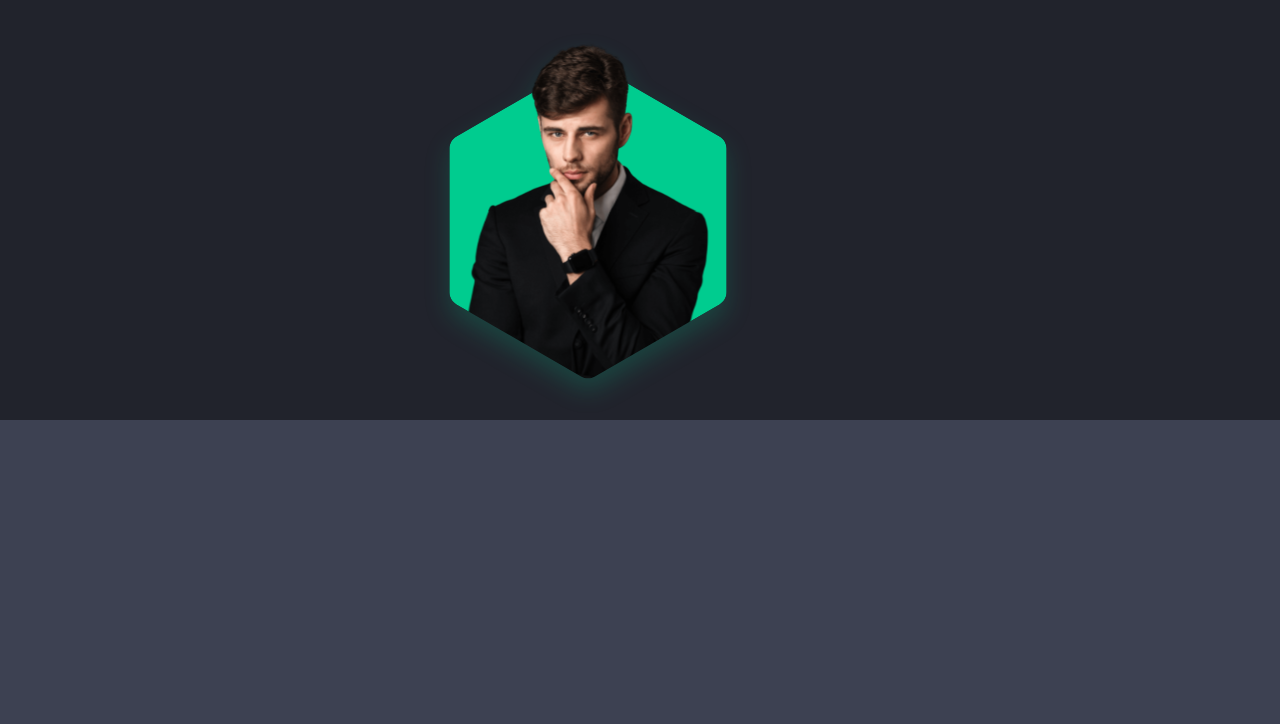
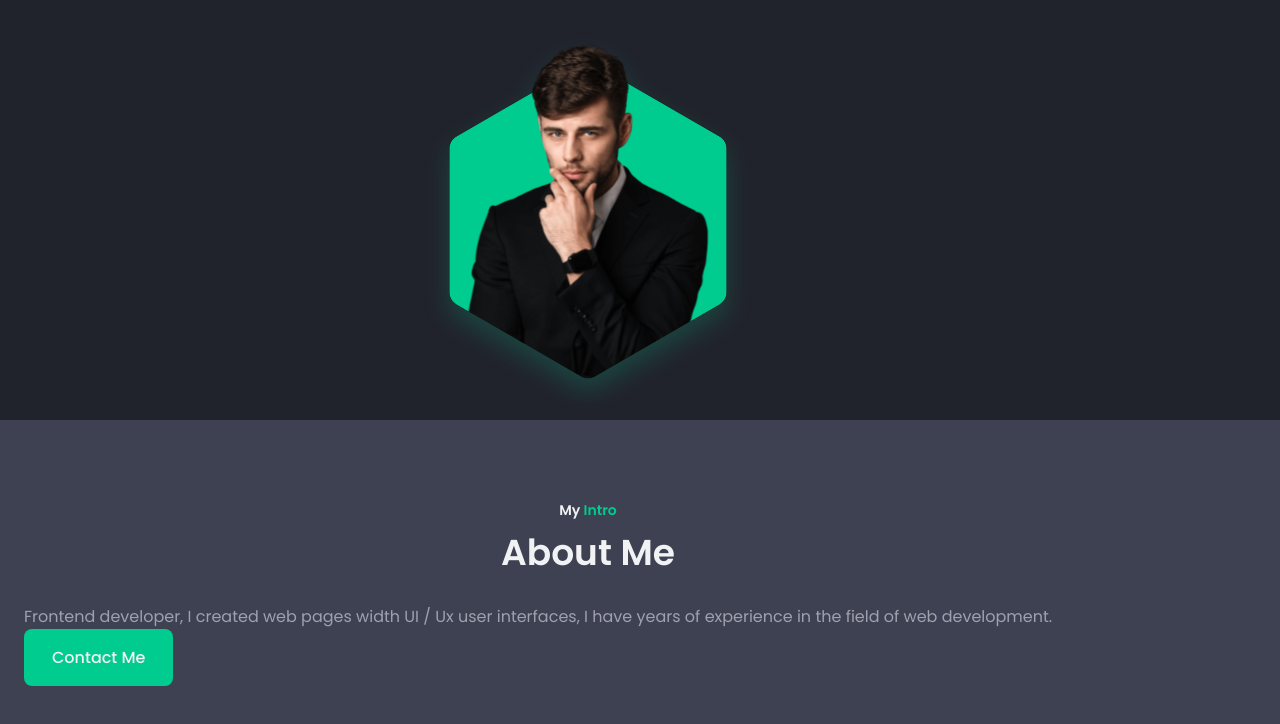
Before and after one commit to Mafaza-nazar/mafaza-portfolio, a plain HTML site: page index.html in a window 1280 px wide. Shown: the part 437-1161 px from the top of the page. Drawn offline with nearby package versions, Linux system fonts and the light colour scheme.

Commit message:
about start

```diff
--- a/index.html
+++ b/index.html
@@ -134,7 +134,29 @@
 
         <!--About-->
         <section class="about section" id="about">
+            <div class="about__container container grid">
+                <div class="about__data">
+                    <h3 class="section__subtitle">
+                        My <span>Intro</span>
+                    </h3>
 
+                    <h2 class="section__title">
+                        About Me
+                    </h2>
+
+                    <p class="about__description">
+                        Frontend developer, I created web pages width
+                        UI / Ux user interfaces, I have years of
+                        experience in the field of web development.
+                    </p>
+
+                    <a href="#contact" class="button">Contact Me</a>
+
+                </div>
+                <div class="about__image">
+
+                </div>
+            </div>
         </section>
 
         <!--Services-->
```
